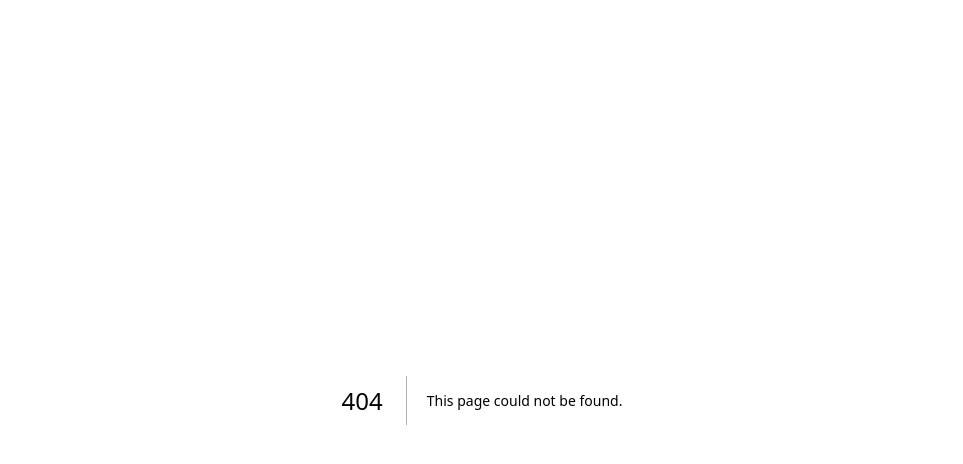
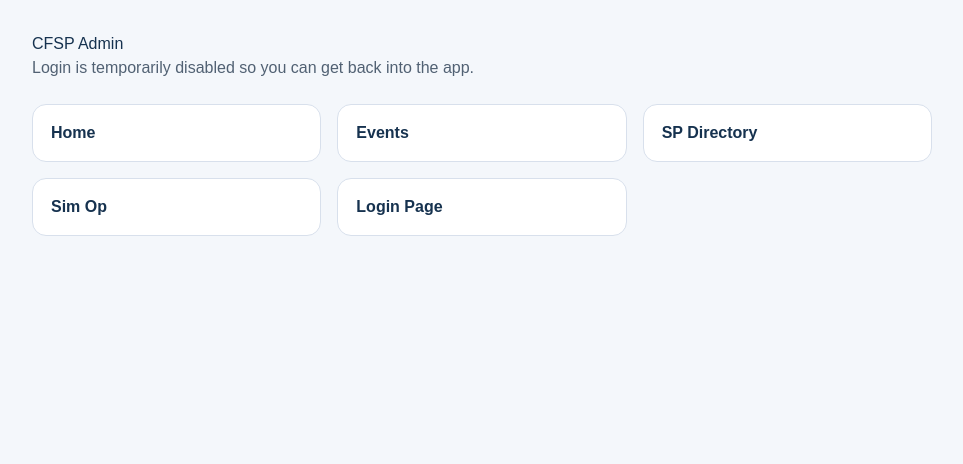
Before and after one commit to corybrodsky-svg/cfsp-web-app, a Next.js app: page /admin in a window 1280 px wide. Before the commit this address had no page. Shown: the top 464 px of the page, without its empty margins (158-1121 px from the left). Built offline with nearby package versions, Linux system fonts and the light colour scheme.

Commit message:
Temporarily disable auth

```diff
--- /dev/null
+++ b/app/admin/page.tsx
@@ -0,0 +1,47 @@
+"use client";
+
+import Link from "next/link";
+
+const cardStyle: React.CSSProperties = {
+  display: "block",
+  padding: "16px 18px",
+  border: "1px solid #d8e0ec",
+  borderRadius: "14px",
+  background: "#ffffff",
+  color: "#16324f",
+  textDecoration: "none",
+  fontWeight: 700,
+};
+
+export default function AdminPage() {
+  return (
+    <main
+      style={{
+        minHeight: "100vh",
+        background: "#f4f7fb",
+        padding: "32px",
+      }}
+    >
+      <div style={{ maxWidth: "900px", margin: "0 auto" }}>
+        <h1 style={{ marginTop: 0, color: "#16324f" }}>CFSP Admin</h1>
+        <p style={{ color: "#516173", marginBottom: "24px" }}>
+          Login is temporarily disabled so you can get back into the app.
+        </p>
+
+        <div
+          style={{
+            display: "grid",
+            gridTemplateColumns: "repeat(auto-fit, minmax(220px, 1fr))",
+            gap: "16px",
+          }}
+        >
+          <Link href="/" style={cardStyle}>Home</Link>
+          <Link href="/events" style={cardStyle}>Events</Link>
+          <Link href="/sp-directory" style={cardStyle}>SP Directory</Link>
+          <Link href="/sim-op" style={cardStyle}>Sim Op</Link>
+          <Link href="/login" style={cardStyle}>Login Page</Link>
+        </div>
+      </div>
+    </main>
+  );
+}
--- a/app/login/page.tsx
+++ b/app/login/page.tsx
@@ -1,65 +1,56 @@
 "use client";
 
-import { useState } from "react";
-import { supabase } from "../../lib/supabaseClient";
-import { useRouter } from "next/navigation";
+import Link from "next/link";
 
 export default function LoginPage() {
-  const router = useRouter();
+  return (
+    <main
+      style={{
+        minHeight: "100vh",
+        display: "flex",
+        alignItems: "center",
+        justifyContent: "center",
+        background: "#f4f7fb",
+        padding: "24px",
+      }}
+    >
+      <div
+        style={{
+          width: "100%",
+          maxWidth: "420px",
+          background: "#ffffff",
+          border: "1px solid #d8e0ec",
+          borderRadius: "18px",
+          padding: "28px",
+          textAlign: "center",
+          boxShadow: "0 10px 30px rgba(0,0,0,0.08)",
+        }}
+      >
+        <h1 style={{ margin: 0, marginBottom: "12px", color: "#16324f" }}>
+          CFSP Access
+        </h1>
 
-  const [email, setEmail] = useState("");
-  const [password, setPassword] = useState("");
-  const [loading, setLoading] = useState(false);
-  const [error, setError] = useState("");
+        <p style={{ marginBottom: "20px", color: "#516173" }}>
+          Temporary direct access while login is disabled.
+        </p>
 
-  async function handleLogin(e: React.FormEvent) {
-    e.preventDefault();
-    setLoading(true);
-    setError("");
-
-    const { error } = await supabase.auth.signInWithPassword({
-      email,
-      password,
-    });
-
-    if (error) {
-      setError(error.message);
-      setLoading(false);
-      return;
-    }
-
-    router.push("/dashboard");
-  }
-
-  return (
-    <div style={{ padding: 40 }}>
-      <h1>Login</h1>
-
-      <form onSubmit={handleLogin} style={{ maxWidth: 400 }}>
-        <input
-          type="email"
-          placeholder="Email"
-          value={email}
-          onChange={(e) => setEmail(e.target.value)}
-          required
-          style={{ display: "block", marginBottom: 10, width: "100%" }}
-        />
-
-        <input
-          type="password"
-          placeholder="Password"
-          value={password}
-          onChange={(e) => setPassword(e.target.value)}
-          required
-          style={{ display: "block", marginBottom: 10, width: "100%" }}
-        />
-
-        <button type="submit" disabled={loading}>
-          {loading ? "Logging in..." : "Login"}
-        </button>
-
-        {error && <p style={{ color: "red" }}>{error}</p>}
-      </form>
-    </div>
+        <Link
+          href="/admin"
+          style={{
+            display: "inline-block",
+            width: "100%",
+            padding: "12px 16px",
+            borderRadius: "12px",
+            background: "#16324f",
+            color: "#ffffff",
+            textDecoration: "none",
+            fontWeight: 700,
+            boxSizing: "border-box",
+          }}
+        >
+          Enter Admin
+        </Link>
+      </div>
+    </main>
   );
 }
--- /dev/null
+++ b/lib/supabaseClient.ts
@@ -0,0 +1,9 @@
+import { createClient } from "@supabase/supabase-js";
+
+const supabaseUrl =
+  process.env.NEXT_PUBLIC_SUPABASE_URL || "https://placeholder.supabase.co";
+
+const supabaseAnonKey =
+  process.env.NEXT_PUBLIC_SUPABASE_ANON_KEY || "placeholder-key";
+
+export const supabase = createClient(supabaseUrl, supabaseAnonKey);
--- /dev/null
+++ b/middleware.ts
@@ -0,0 +1,10 @@
+import { NextResponse } from "next/server";
+import type { NextRequest } from "next/server";
+
+export function middleware(_request: NextRequest) {
+  return NextResponse.next();
+}
+
+export const config = {
+  matcher: ["/((?!_next/static|_next/image|favicon.ico).*)"],
+};
```
